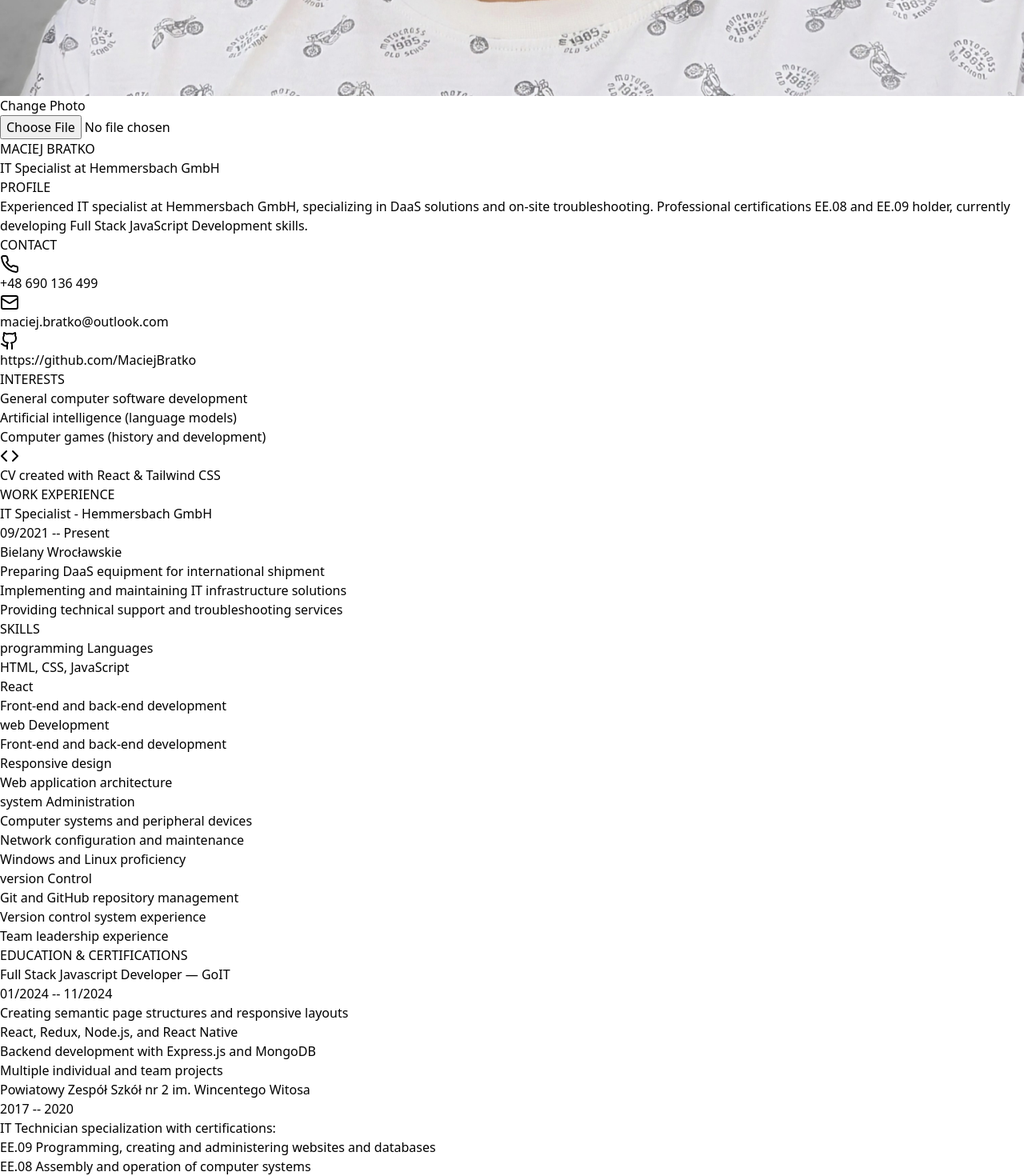
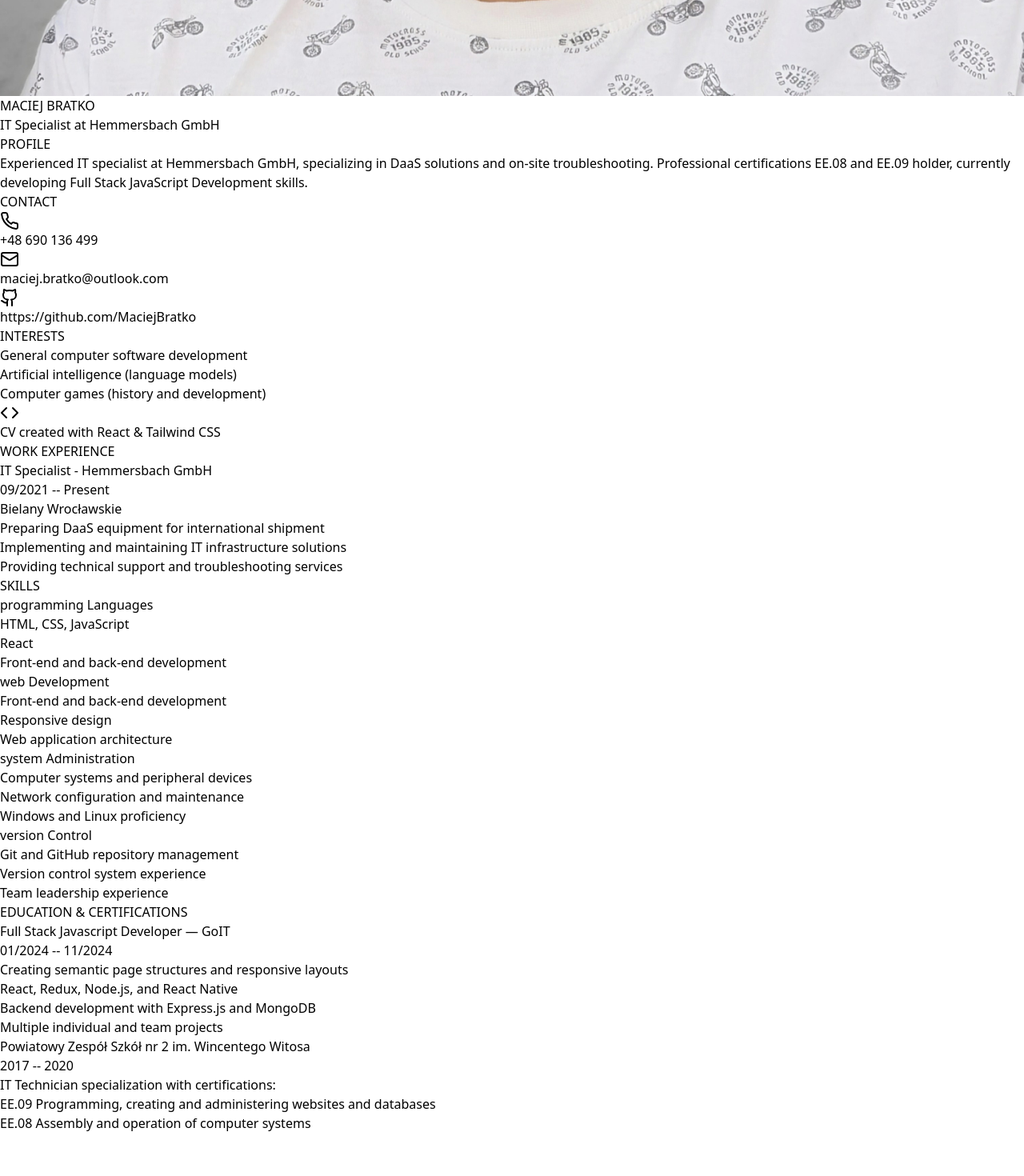
Before and after one commit to MaciejBratko/modern-cv, a React (Vite) app: page / in a window 1280 px wide. Shown: the part 1160-2630 px from the top of the page at 80% size. After the commit the page ends 2576 px from the top, so only its background shows below. Built offline with nearby package versions, Linux system fonts and the light colour scheme.

Commit message:
remove editable fields

```diff
--- a/src/components/ModernCV.jsx
+++ b/src/components/ModernCV.jsx
@@ -1,94 +1,13 @@
-import React, { useRef } from "react";
-import { useSelector, useDispatch } from "react-redux";
+import React from "react";
+import { useSelector } from "react-redux";
 import { Mail, Phone, Github, Code } from "lucide-react";
 import profilePic from "../profile_pic.JPG";
-import EditableField from "./EditableField";
-import {
-  updatePersonalInfo,
-  updateWorkExperience,
-  updateSkill,
-  updateEducation,
-  updateProfilePicture,
-  updateSectionTitle,
-  updateSkillCategory
-} from "../redux/cvSlice";
 
 const ModernCV = () => {
   const cvData = useSelector((state) => state.cv);
-  const dispatch = useDispatch();
-  const fileInputRef = useRef(null);
-
-  const handleImageClick = () => {
-    fileInputRef.current.click();
-  };
-
-  const compressImage = (file) => {
-    return new Promise((resolve) => {
-      const reader = new FileReader();
-      reader.onload = (e) => {
-        const img = new Image();
-        img.onload = () => {
-          const canvas = document.createElement('canvas');
-          let width = img.width;
-          let height = img.height;
-
-          // Calculate new dimensions while maintaining aspect ratio
-          const maxSize = 400;
-          if (width > height && width > maxSize) {
-            height = (height * maxSize) / width;
-            width = maxSize;
-          } else if (height > maxSize) {
-            width = (width * maxSize) / height;
-            height = maxSize;
-          }
-
-          canvas.width = width;
-          canvas.height = height;
-
-          const ctx = canvas.getContext('2d');
-          ctx.drawImage(img, 0, 0, width, height);
-
-          // Compress as JPEG with quality 0.7
-          resolve(canvas.toDataURL('image/jpeg', 0.7));
-        };
-        img.src = e.target.result;
-      };
-      reader.readAsDataURL(file);
-    });
-  };
-
-  const handleImageChange = async (event) => {
-    const file = event.target.files[0];
-    if (file) {
-      try {
-        const compressedImage = await compressImage(file);
-        dispatch(updateProfilePicture(compressedImage));
-      } catch (error) {
-        console.error('Error processing image:', error);
-        alert('Failed to update profile picture. Please try a smaller image.');
-      }
-    }
-  };
 
   const formatSkillCategory = (category) => {
-    // Convert camelCase to space-separated words
     return category.replace(/([A-Z])/g, ' $1').trim();
-  };
-
-  const handleSkillCategoryUpdate = (oldCategory, newValue) => {
-    // Convert the new value to a proper object key format (camelCase)
-    const newCategory = newValue
-      .split(' ')
-      .map((word, index) =>
-        index === 0
-          ? word.toLowerCase()
-          : word.charAt(0).toUpperCase() + word.slice(1).toLowerCase()
-      )
-      .join('');
-
-    if (oldCategory !== newCategory) {
-      dispatch(updateSkillCategory({ oldCategory, newCategory }));
-    }
   };
 
   const CVContent = () => (
@@ -98,110 +17,56 @@ const ModernCV = () => {
           {/* Sidebar */}
           <div className="w-full md:w-1/3 bg-gray-800 text-white p-8">
             <div className="flex flex-col items-center mb-8">
-              <div
-                className="relative group cursor-pointer"
-                onClick={handleImageClick}
-              >
-                <img
-                  src={cvData.personalInfo.profilePicture || profilePic}
-                  alt="Profile"
-                  className="rounded-full w-48 h-48 object-cover mb-4 border-4 border-gray-600 transition-opacity group-hover:opacity-80"
-                />
-                <div className="absolute inset-0 flex items-center justify-center opacity-0 group-hover:opacity-100 transition-opacity">
-                  <span className="bg-black bg-opacity-50 text-white px-3 py-1 rounded-full text-sm">
-                    Change Photo
-                  </span>
-                </div>
-              </div>
-              <input
-                type="file"
-                ref={fileInputRef}
-                onChange={handleImageChange}
-                accept="image/*"
-                className="hidden"
+              <img
+                src={cvData.personalInfo.profilePicture || profilePic}
+                alt="Profile"
+                className="rounded-full w-48 h-48 object-cover mb-4 border-4 border-gray-600"
               />
               <h2 className="text-2xl font-bold mb-2">
-                <EditableField
-                  value={cvData.personalInfo.name}
-                  onSave={(value) => dispatch(updatePersonalInfo({ field: 'name', value }))}
-                />
+                {cvData.personalInfo.name}
               </h2>
               <p className="text-gray-300 text-center">
-                <EditableField
-                  value={cvData.personalInfo.title}
-                  onSave={(value) => dispatch(updatePersonalInfo({ field: 'title', value }))}
-                />
+                {cvData.personalInfo.title}
               </p>
             </div>
 
             <div className="space-y-6">
               <section>
                 <h3 className="text-xl font-semibold mb-4 border-b border-gray-600 pb-2">
-                  <EditableField
-                    value={cvData.sectionTitles.profile}
-                    onSave={(value) => dispatch(updateSectionTitle({ section: 'profile', value }))}
-                  />
+                  {cvData.sectionTitles.profile}
                 </h3>
                 <p className="text-gray-300">
-                  <EditableField
-                    value={cvData.personalInfo.profile}
-                    onSave={(value) => dispatch(updatePersonalInfo({ field: 'profile', value }))}
-                    multiline
-                  />
+                  {cvData.personalInfo.profile}
                 </p>
               </section>
 
               <section>
                 <h3 className="text-xl font-semibold mb-4 border-b border-gray-600 pb-2">
-                  <EditableField
-                    value={cvData.sectionTitles.contact}
-                    onSave={(value) => dispatch(updateSectionTitle({ section: 'contact', value }))}
-                  />
+                  {cvData.sectionTitles.contact}
                 </h3>
                 <div className="space-y-3">
                   <div className="flex items-center space-x-3">
                     <Phone className="w-5 h-5" />
-                    <EditableField
-                      value={cvData.personalInfo.contact.phone}
-                      onSave={(value) => dispatch(updatePersonalInfo({ field: 'contact', subfield: 'phone', value }))}
-                    />
+                    <span>{cvData.personalInfo.contact.phone}</span>
                   </div>
                   <div className="flex items-center space-x-3">
                     <Mail className="w-5 h-5" />
-                    <EditableField
-                      value={cvData.personalInfo.contact.email}
-                      onSave={(value) => dispatch(updatePersonalInfo({ field: 'contact', subfield: 'email', value }))}
-                    />
+                    <span>{cvData.personalInfo.contact.email}</span>
                   </div>
                   <div className="flex items-center space-x-3">
                     <Github className="w-5 h-5" />
-                    <EditableField
-                      value={cvData.personalInfo.contact.github}
-                      onSave={(value) => dispatch(updatePersonalInfo({ field: 'contact', subfield: 'github', value }))}
-                    />
+                    <span>{cvData.personalInfo.contact.github}</span>
                   </div>
                 </div>
               </section>
 
               <section>
                 <h3 className="text-xl font-semibold mb-4 border-b border-gray-600 pb-2">
-                  <EditableField
-                    value={cvData.sectionTitles.interests}
-                    onSave={(value) => dispatch(updateSectionTitle({ section: 'interests', value }))}
-                  />
+                  {cvData.sectionTitles.interests}
                 </h3>
                 <ul className="list-none list-inside text-gray-300 space-y-2">
                   {cvData.personalInfo.interests.map((interest, index) => (
-                    <li key={index}>
-                      <EditableField
-                        value={interest}
-                        onSave={(value) => {
-                          const newInterests = [...cvData.personalInfo.interests];
-                          newInterests[index] = value;
-                          dispatch(updatePersonalInfo({ field: 'interests', value: newInterests }));
-                        }}
-                      />
-                    </li>
+                    <li key={index}>{interest}</li>
                   ))}
                 </ul>
               </section>
@@ -220,47 +85,22 @@ const ModernCV = () => {
             {/* Work Experience */}
             <section className="mb-8">
               <h3 className="text-2xl font-bold mb-6 text-gray-800 border-b-2 border-gray-800 pb-2">
-                <EditableField
-                  value={cvData.sectionTitles.workExperience}
-                  onSave={(value) => dispatch(updateSectionTitle({ section: 'workExperience', value }))}
-                />
+                {cvData.sectionTitles.workExperience}
               </h3>
               {cvData.workExperience.map((work, index) => (
                 <div key={index} className="mb-6">
                   <div className="flex justify-between items-start mb-2">
                     <h4 className="text-xl font-semibold text-gray-700">
-                      <EditableField
-                        value={work.title}
-                        onSave={(value) => dispatch(updateWorkExperience({ index, field: 'title', value }))}
-                      />
+                      {work.title}
                     </h4>
-                    <EditableField
-                      value={work.period}
-                      onSave={(value) => dispatch(updateWorkExperience({ index, field: 'period', value }))}
-                    />
+                    <span>{work.period}</span>
                   </div>
                   <p className="text-gray-600 mb-2">
-                    <EditableField
-                      value={work.location}
-                      onSave={(value) => dispatch(updateWorkExperience({ index, field: 'location', value }))}
-                    />
+                    {work.location}
                   </p>
                   <ul className="list-none list-inside text-gray-700">
                     {work.responsibilities.map((resp, idx) => (
-                      <li key={idx}>
-                        <EditableField
-                          value={resp}
-                          onSave={(value) => {
-                            const newResponsibilities = [...work.responsibilities];
-                            newResponsibilities[idx] = value;
-                            dispatch(updateWorkExperience({
-                              index,
-                              field: 'responsibilities',
-                              value: newResponsibilities
-                            }));
-                          }}
-                        />
-                      </li>
+                      <li key={idx}>{resp}</li>
                     ))}
                   </ul>
                 </div>
@@ -270,28 +110,17 @@ const ModernCV = () => {
             {/* Skills */}
             <section className="mb-8">
               <h3 className="text-2xl font-bold mb-6 text-gray-800 border-b-2 border-gray-800 pb-2">
-                <EditableField
-                  value={cvData.sectionTitles.skills}
-                  onSave={(value) => dispatch(updateSectionTitle({ section: 'skills', value }))}
-                />
+                {cvData.sectionTitles.skills}
               </h3>
               <div className="grid grid-cols-1 md:grid-cols-2 gap-6">
                 {Object.entries(cvData.skills).map(([category, skills]) => (
                   <div key={category}>
                     <h4 className="text-lg font-semibold text-gray-700 mb-3">
-                      <EditableField
-                        value={formatSkillCategory(category)}
-                        onSave={(value) => handleSkillCategoryUpdate(category, value)}
-                      />
+                      {formatSkillCategory(category)}
                     </h4>
                     <ul className="list-none list-inside text-gray-700">
                       {skills.map((skill, index) => (
-                        <li key={index}>
-                          <EditableField
-                            value={skill}
-                            onSave={(value) => dispatch(updateSkill({ category, index, value }))}
-                          />
-                        </li>
+                        <li key={index}>{skill}</li>
                       ))}
                     </ul>
                   </div>
@@ -302,57 +131,27 @@ const ModernCV = () => {
             {/* Education */}
             <section>
               <h3 className="text-2xl font-bold mb-6 text-gray-800 border-b-2 border-gray-800 pb-2">
-                <EditableField
-                  value={cvData.sectionTitles.education}
-                  onSave={(value) => dispatch(updateSectionTitle({ section: 'education', value }))}
-                />
+                {cvData.sectionTitles.education}
               </h3>
               {cvData.education.map((edu, index) => (
                 <div key={index} className="mb-6">
                   <div className="flex justify-between items-start mb-2">
                     <h4 className="text-xl font-semibold text-gray-700">
-                      <EditableField
-                        value={edu.institution}
-                        onSave={(value) => dispatch(updateEducation({ index, field: 'institution', value }))}
-                      />
+                      {edu.institution}
                     </h4>
-                    <EditableField
-                      value={edu.period}
-                      onSave={(value) => dispatch(updateEducation({ index, field: 'period', value }))}
-                    />
+                    <span>{edu.period}</span>
                   </div>
                   {edu.description && (
                     <p className="text-gray-700 mb-2">
-                      <EditableField
-                        value={edu.description}
-                        onSave={(value) => dispatch(updateEducation({ index, field: 'description', value }))}
-                      />
+                      {edu.description}
                     </p>
                   )}
                   <ul className="list-none list-inside text-gray-700 space-y-1">
                     {edu.details?.map((detail, idx) => (
-                      <li key={idx}>
-                        <EditableField
-                          value={detail}
-                          onSave={(value) => {
-                            const newDetails = [...edu.details];
-                            newDetails[idx] = value;
-                            dispatch(updateEducation({ index, field: 'details', value: newDetails }));
-                          }}
-                        />
-                      </li>
+                      <li key={idx}>{detail}</li>
                     ))}
                     {edu.certifications?.map((cert, idx) => (
-                      <li key={idx}>
-                        <EditableField
-                          value={cert}
-                          onSave={(value) => {
-                            const newCertifications = [...edu.certifications];
-                            newCertifications[idx] = value;
-                            dispatch(updateEducation({ index, field: 'certifications', value: newCertifications }));
-                          }}
-                        />
-                      </li>
+                      <li key={idx}>{cert}</li>
                     ))}
                   </ul>
                 </div>
```
